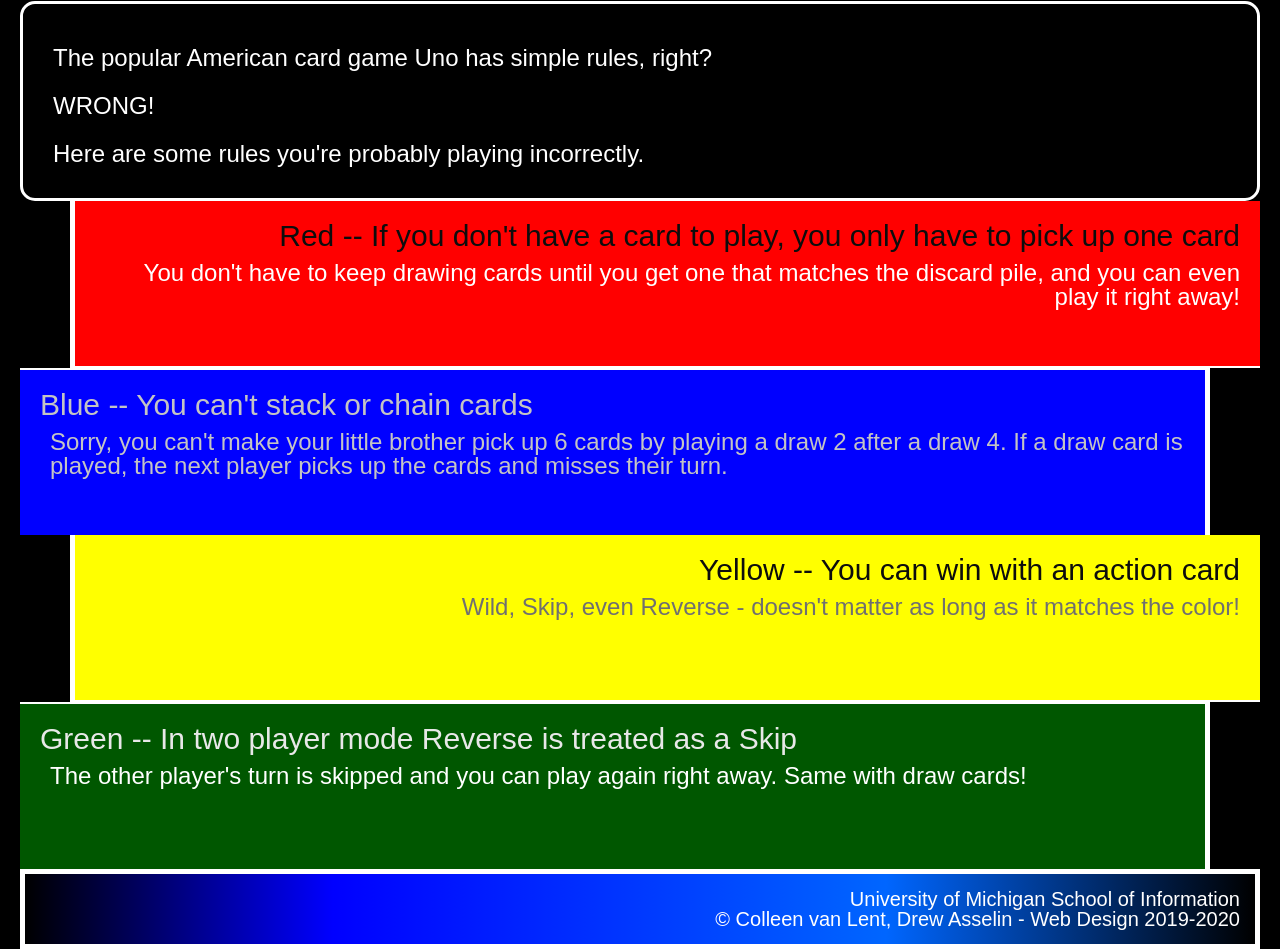
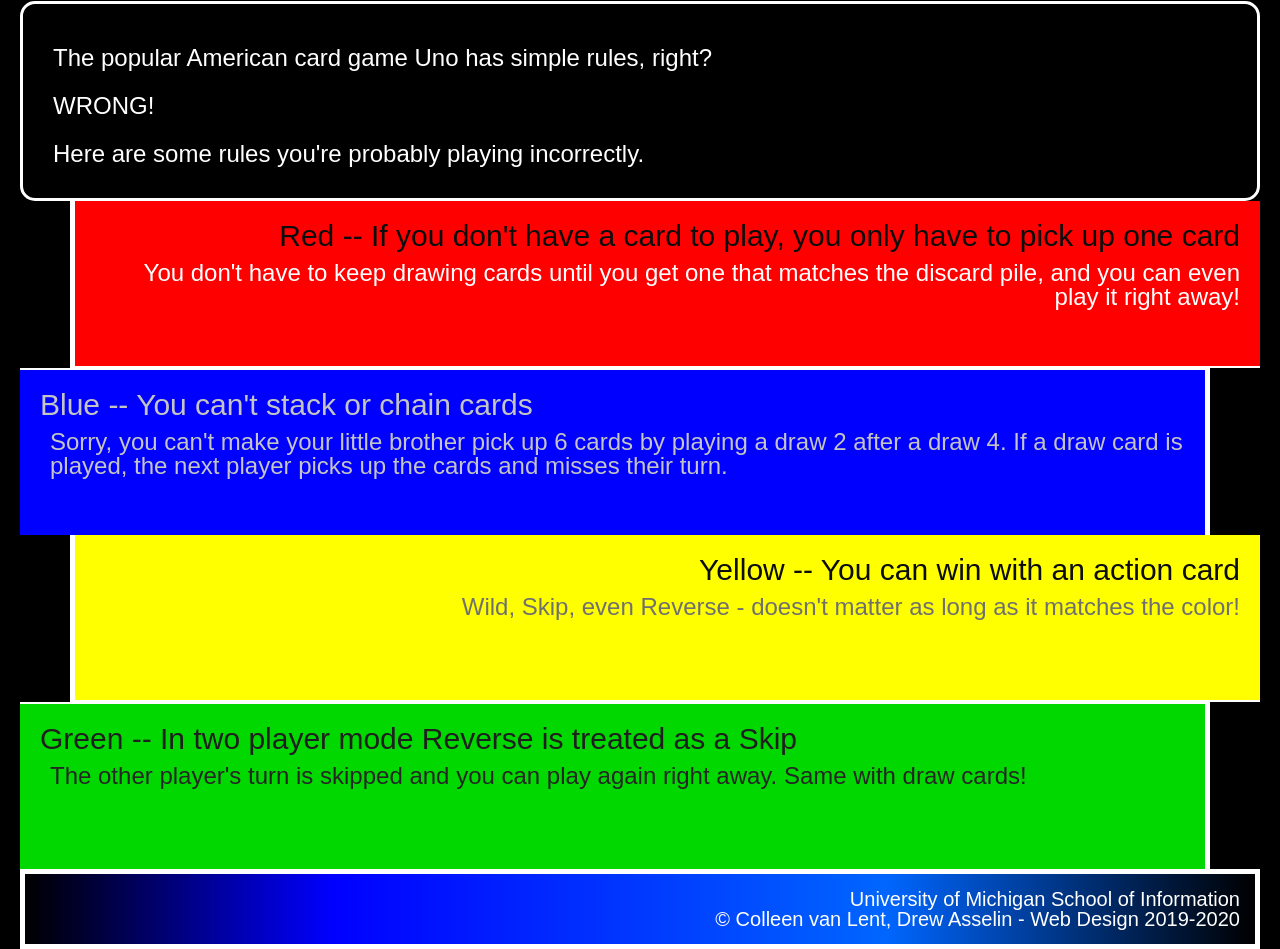
Before and after one commit to cassandramcdaniel/h3_Colors_BoxModel_Cascading, a plain HTML site: page index.html in a window 1280 px wide. Shown: the part 327-1276 px from the top of the page. Drawn offline with Linux system fonts and the light colour scheme.

Commit message:
Add files via upload

```diff
--- a/css/style.css
+++ b/css/style.css
@@ -83,14 +83,17 @@
 
 }
 .green{
-background-color: #005700;
+background-color: #00D800;
 text-align: left;
 margin-right: 50px;
 border-width: 2px 5px 0px 0px;
 }
 
 .green>h2{
-color: #E8E8E8;
+color: #1F1F1F;
+}
+.green>p{
+color: #262626
 }
 
 
```
